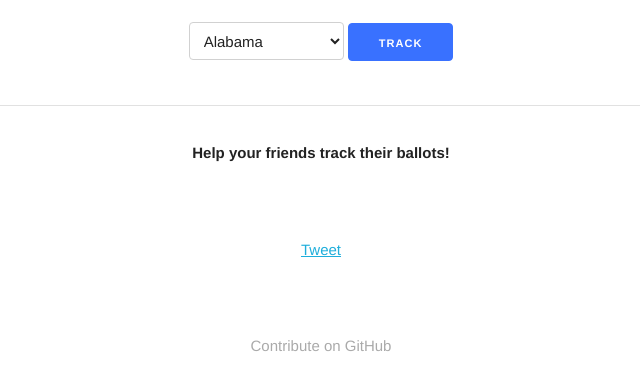
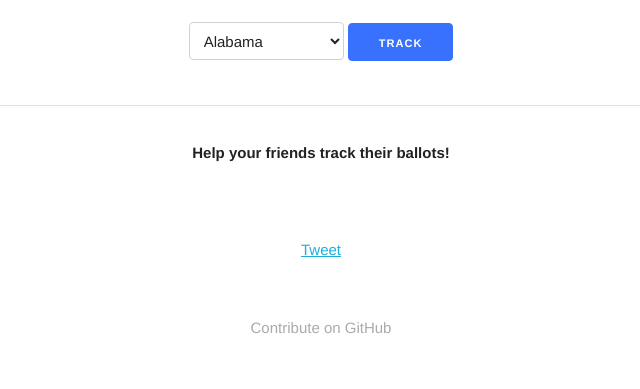
Before and after one commit to mattwkelly/trackmyvote, a plain HTML site: page index.html in a window 1280 px wide. Shown: the part 163-552 px from the top of the page, without its empty margins (319-959 px from the left). Drawn offline with Linux system fonts and the light colour scheme; no server answers.

Commit message:
Update index.html

```diff
--- a/index.html
+++ b/index.html
@@ -141,8 +141,7 @@
     <a href="https://twitter.com/share?ref_src=twsrc%5Etfw" data-size="large" class="twitter-share-button" data-show-count="false">Tweet</a><br /><br />
     <a data-pin-do="buttonBookmark" data-pin-tall="true" href="https://www.pinterest.com/pin/create/button/"></a>
 
-    <br /><br />
-    <p><a href="https://github.com/mattwkelly/trackmyvote/" style="color: #aaa; text-decoration: none;">Contribute on GitHub</a></p>
+    <p style="margin-top: 30px;"><a href="https://github.com/mattwkelly/trackmyvote/" style="color: #aaa; text-decoration: none;">Contribute on GitHub</a></p>
   </center>
 
   <script async defer src="//assets.pinterest.com/js/pinit.js"></script>
```
